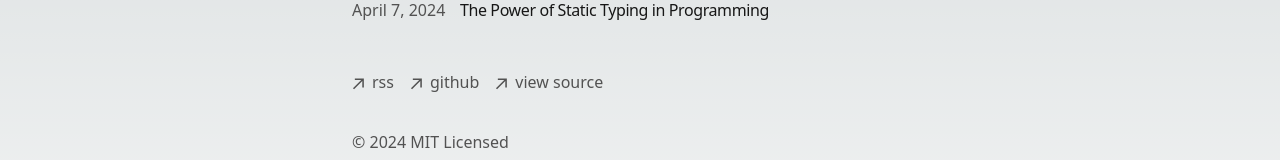
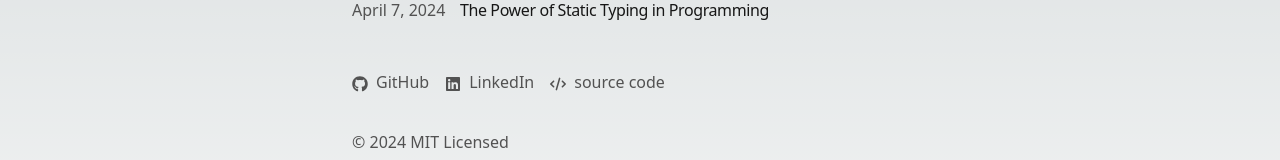
Before and after one commit to Nickneim/portfolio, a Next.js app: page /en/blog in a window 1280 px wide. Shown: the part 282-442 px from the top of the page. Built offline with nearby package versions, Linux system fonts and the light colour scheme.

Commit message:
update footer

```diff
--- a/src/app/[locale]/layout.tsx
+++ b/src/app/[locale]/layout.tsx
@@ -3,7 +3,7 @@ import type { Metadata } from 'next'
 import { GeistSans } from 'geist/font/sans'
 import { GeistMono } from 'geist/font/mono'
 import { Navbar } from '@/app/components/Navbar'
-import Footer from '@/app/components/footer'
+import Footer from '@/app/components/Footer'
 import { baseUrl } from '@/app/sitemap'
 import Script from 'next/script'
 import { Providers } from '@/app/providers'
@@ -74,6 +74,7 @@ export default async function LocaleLayout({
     <html
       lang={locale}
       className={cx(
+        "transition-colors duration-500",
         GeistSans.variable,
         GeistMono.variable
       )}
--- a/src/app/components/footer.tsx
+++ b/src/app/components/Footer.tsx
@@ -1,19 +1,5 @@
-function ArrowIcon() {
-  return (
-    <svg
-      width="12"
-      height="12"
-      viewBox="0 0 12 12"
-      fill="none"
-      xmlns="http://www.w3.org/2000/svg"
-    >
-      <path
-        d="M2.07102 11.3494L0.963068 10.2415L9.2017 1.98864H2.83807L2.85227 0.454545H11.8438V9.46023H10.2955L10.3097 3.09659L2.07102 11.3494Z"
-        fill="currentColor"
-      />
-    </svg>
-  )
-}
+import { GITHUB_PAGE, LINKEDIN_PAGE, SOURCECODE_PAGE } from "@/config"
+import { FaCode, FaGithub, FaLinkedin } from "react-icons/fa6"
 
 export default function Footer() {
   return (
@@ -24,10 +10,10 @@ export default function Footer() {
             className="flex items-center hover:text-neutral-800 dark:hover:text-neutral-100"
             rel="noopener noreferrer"
             target="_blank"
-            href="/rss"
+            href={GITHUB_PAGE}
           >
-            <ArrowIcon />
-            <p className="ml-2 h-7">rss</p>
+            <FaGithub />
+            <p className="ml-2 h-7">GitHub</p>
           </a>
         </li>
         <li>
@@ -35,10 +21,10 @@ export default function Footer() {
             className="flex items-center hover:text-neutral-800 dark:hover:text-neutral-100"
             rel="noopener noreferrer"
             target="_blank"
-            href="https://github.com/vercel/next.js"
+            href={LINKEDIN_PAGE}
           >
-            <ArrowIcon />
-            <p className="ml-2 h-7">github</p>
+            <FaLinkedin />
+            <p className="ml-2 h-7">LinkedIn</p>
           </a>
         </li>
         <li>
@@ -46,10 +32,10 @@ export default function Footer() {
             className="flex items-center hover:text-neutral-800 dark:hover:text-neutral-100"
             rel="noopener noreferrer"
             target="_blank"
-            href="https://vercel.com/templates/next.js/portfolio-starter-kit"
+            href={SOURCECODE_PAGE}
           >
-            <ArrowIcon />
-            <p className="ml-2 h-7">view source</p>
+            <FaCode />
+            <p className="ml-2 h-7">source code</p>
           </a>
         </li>
       </ul>
--- a/src/config.ts
+++ b/src/config.ts
@@ -1 +1,5 @@
 export const locales = ['es', 'en'] as const;
+
+export const GITHUB_PAGE = "https://github.com/nickneim"
+export const LINKEDIN_PAGE = "https://www.linkedin.com/in/montes-nicol%C3%A1s/"
+export const SOURCECODE_PAGE = "https://github.com/nickneim/portfolio"
```
